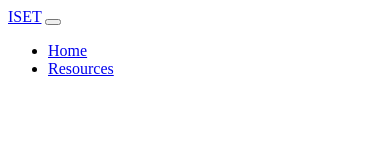
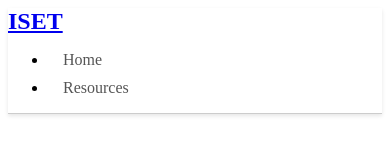
Before and after one commit to isetbio/isetfundamentals, a plain HTML site: page docs/navbar.html in a window 390 px wide. Drawn offline with nearby package versions, Linux system fonts and the light colour scheme.

Commit message:
Navbar CSS #1

```diff
--- /dev/null
+++ b/docs/navbar.css
@@ -0,0 +1,46 @@
+/* test.css */
+
+/* Basic styling for the navbar */
+.navbar {
+    border-bottom: 1px solid #ccc;
+    box-shadow: 0 2px 4px rgba(0, 0, 0, 0.1);
+}
+
+.navbar-brand {
+    font-size: 24px;
+    font-weight: bold;
+}
+
+.navbar-nav {
+    margin-left: auto;
+}
+
+.nav-item {
+    margin-right: 20px;
+}
+
+.nav-link {
+    font-size: 16px;
+    color: #555;
+    text-decoration: none;
+    padding: 10px 15px;
+}
+
+.nav-link:hover {
+    color: #333;
+    background-color: #f8f9fa;
+    border-radius: 4px;
+}
+
+/* Responsive behavior */
+@media (max-width: 992px) {
+    .navbar-nav {
+        flex-direction: column;
+        align-items: flex-start;
+    }
+
+    .nav-item {
+        margin-right: 0;
+        margin-bottom: 10px;
+    }
+}
--- a/docs/navbar.html
+++ b/docs/navbar.html
@@ -1,15 +1,12 @@
 <!-- navbar.html -->
 <head>
-    <base href="https://isetbio.github.io/isetfundamentals/">
+    <link href="navbar.css" rel="stylesheet" type="text/css"/>
 </head>
 <nav class="navbar navbar-expand-lg navbar-light bg-light">
     <a class="navbar-brand" href="#">ISET</a>
-    <button class="navbar-toggler" type="button" data-toggle="collapse" data-target="#navbarNav" aria-controls="navbarNav" aria-expanded="false" aria-label="Toggle navigation">
-        <span class="navbar-toggler-icon"></span>
-    </button>
     <div class="collapse navbar-collapse" id="navbarNav">
         <ul class="navbar-nav">
-        <li class="nav-item active">
+            <li class="nav-item">
                 <a class="nav-link" href="index.html">Home</a>
             </li>
             <li class="nav-item">
@@ -18,7 +15,3 @@
         </ul>
     </div>
 </nav>
-
-<script src="https://code.jquery.com/jquery-3.3.1.slim.min.js" integrity="sha384-q8i/X+965DzO0rT7abK41JStQIAqVgRVzpbzo5smXKp4YfRvH+8abtTE1Pi6jizo" crossorigin="anonymous"></script>
-<script src="https://cdn.jsdelivr.net/npm/popper.js@1.14.7/dist/umd/popper.min.js" integrity="sha384-UO2eT0CpHqdSJQ6hJty5KVphtPhzWj9WO1clHTMGa3JDZwrnQq4sF86dIHNDz0W1" crossorigin="anonymous"></script>
-<script src="https://cdn.jsdelivr.net/npm/bootstrap@4.3.1/dist/js/bootstrap.min.js" integrity="sha384-JjSmVgyd0p3pXB1rRibZUAYoIIy6OrQ6VrjIEaFf/nJGzIxFDsf4x0xIM+B07jRM" crossorigin="anonymous"></script>
--- a/docs/navbar.js
+++ b/docs/navbar.js
@@ -3,12 +3,10 @@ document.addEventListener("DOMContentLoaded", function() {
     fetch('navbar.html')
         .then(response => response.text())
         .then(data => {
-            // Extract the <head> content and insert it into the document head
             const headContent = data.match(/<head[^>]*>([\s\S]*?)<\/head>/i);
             if (headContent) {
                 document.head.innerHTML += headContent[1];
             }
-            // Remove the head part from data and insert the rest into the navbar div
             const bodyContent = data.replace(/<head[^>]*>([\s\S]*?)<\/head>/i, '');
             document.getElementById('navbar').innerHTML = bodyContent;
         })
```
Also changed, not shown: docs/index.html (+5 -1 lines). Lines whose indentation alone changed are shown as unchanged.
